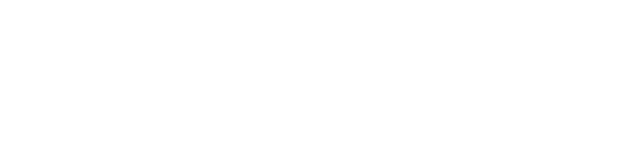
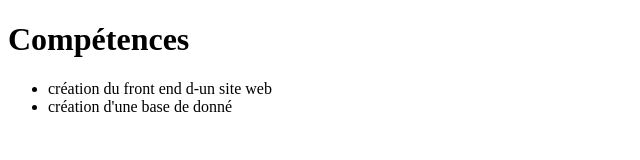
Before and after one commit to abdoul700/git-mon-cv, a plain HTML site: page index.html in a window 1280 px wide. Shown: the whole page, without its empty margins (0-640 px from the left). Drawn offline with Linux system fonts and the light colour scheme.

Commit message:
mise en place de la section compétences

```diff
--- a/index.html
+++ b/index.html
@@ -8,6 +8,15 @@
 
 </head>
 <body>
+    <div>
+        <h1>Compétences</h1>
+    <ul>
+        <li>création du front end d-un site web</li>
+        <li>création d'une base de donné</li>
+
+    </ul>
+    </div>
+
 
 </body>
 </html>
```
